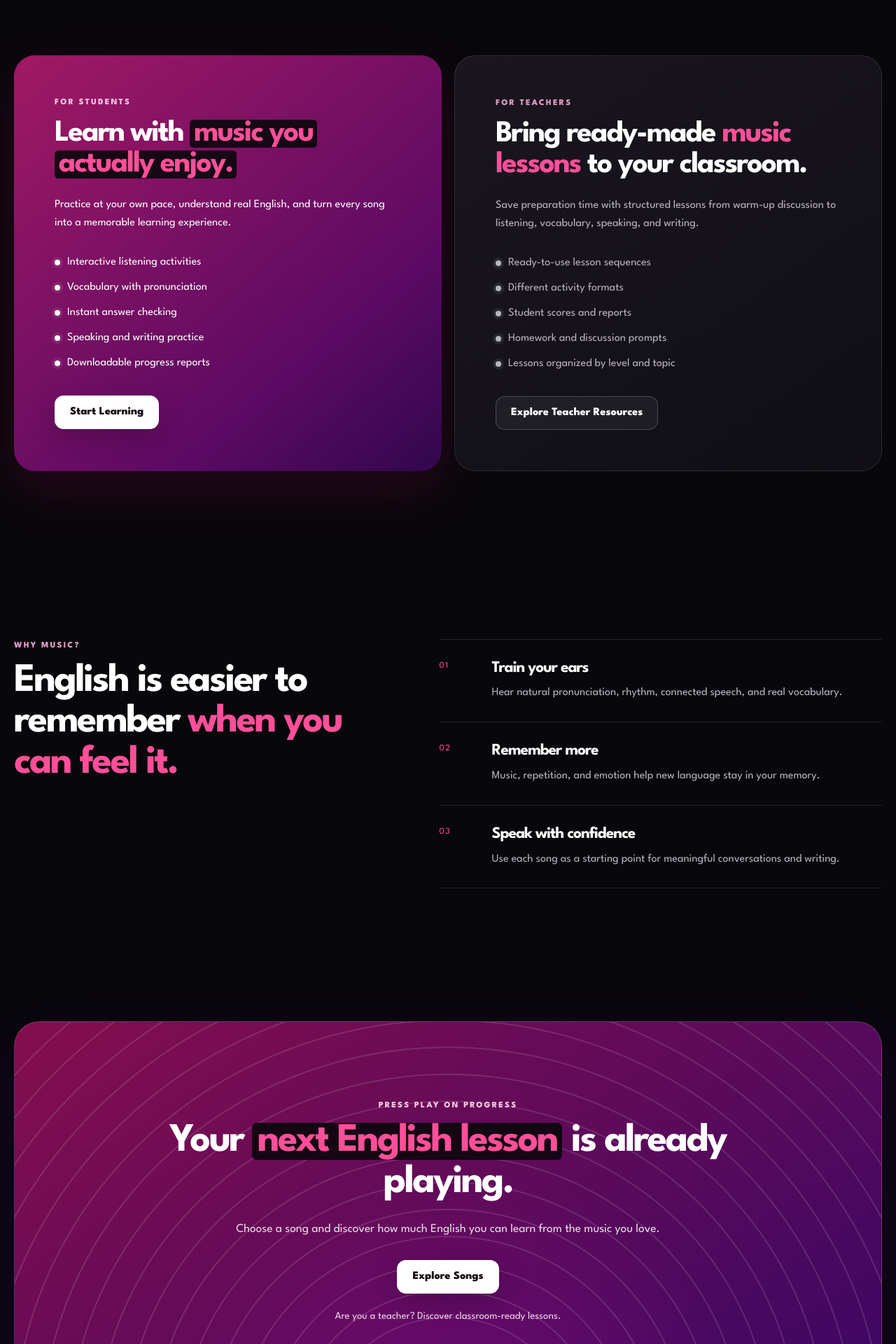
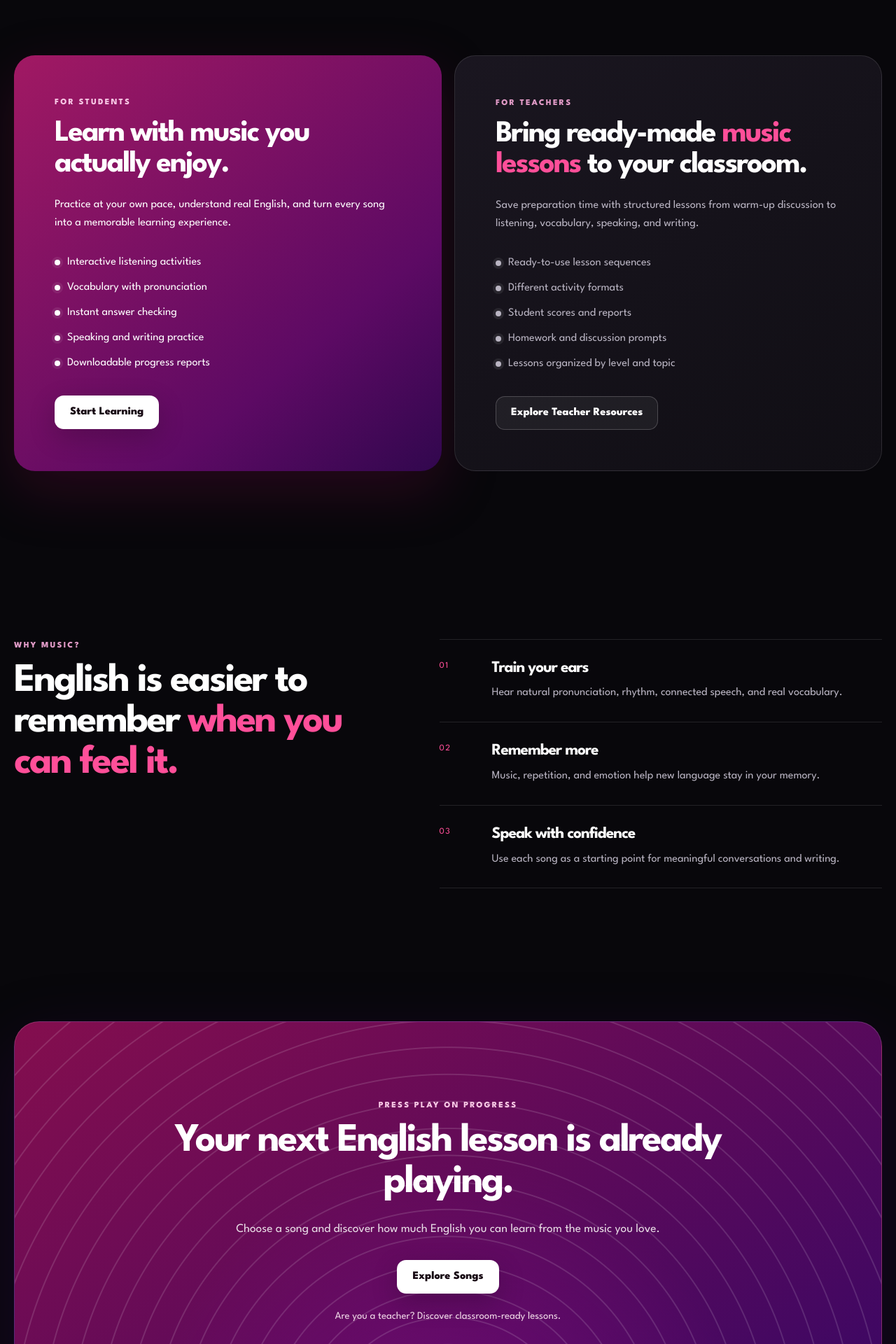
Before and after one commit to TeacherRomeroAlves/MusicYourEnglish, a Next.js app in the folder frontend/: page / in a window 1280 px wide. Shown: the part 2435-4355 px from the top of the page at 70% size. Built offline with nearby package versions, Linux system fonts and the light colour scheme.

Commit message:
Keep purple panel headlines white

```diff
--- a/frontend/app/globals.css
+++ b/frontend/app/globals.css
@@ -40,13 +40,6 @@ p { text-wrap: pretty; }
 :focus-visible { outline: 3px solid #d68ac7; outline-offset: 4px; }
 ::selection { background: #a42b76; color: white; }
 .text-highlight { color: var(--vivid-pink); }
-.text-highlight--on-brand {
-  padding: 0 .13em;
-  border-radius: .12em;
-  background: rgba(8, 7, 11, .88);
-  box-decoration-break: clone;
-  -webkit-box-decoration-break: clone;
-}
 .skip-link {
   position: fixed;
   left: 18px;
--- a/frontend/app/page.tsx
+++ b/frontend/app/page.tsx
@@ -110,7 +110,7 @@ export default function Home() {
       <section className="home-section paths-section" aria-label="Learning paths">
         <article className="path-panel path-panel--student">
           <p className="eyebrow">For students</p>
-          <h2>Learn with <span className="text-highlight text-highlight--on-brand">music you actually enjoy.</span></h2>
+          <h2>Learn with music you actually enjoy.</h2>
           <p>Practice at your own pace, understand real English, and turn every song into a memorable learning experience.</p>
           <ul>{studentBenefits.map((benefit) => <li key={benefit}>{benefit}</li>)}</ul>
           <Link className="button button--light" href="/songs">Start Learning</Link>
@@ -139,7 +139,7 @@ export default function Home() {
       <section className="final-cta" aria-labelledby="cta-title">
         <div className="final-cta__wave" aria-hidden="true" />
         <p className="eyebrow">Press play on progress</p>
-        <h2 id="cta-title">Your <span className="text-highlight text-highlight--on-brand">next English lesson</span> is already playing.</h2>
+        <h2 id="cta-title">Your next English lesson is already playing.</h2>
         <p>Choose a song and discover how much English you can learn from the music you love.</p>
         <Link className="button button--light" href="/songs">Explore Songs</Link>
         <a className="teacher-link" href="#for-teachers">Are you a teacher? Discover classroom-ready lessons.</a>
```
